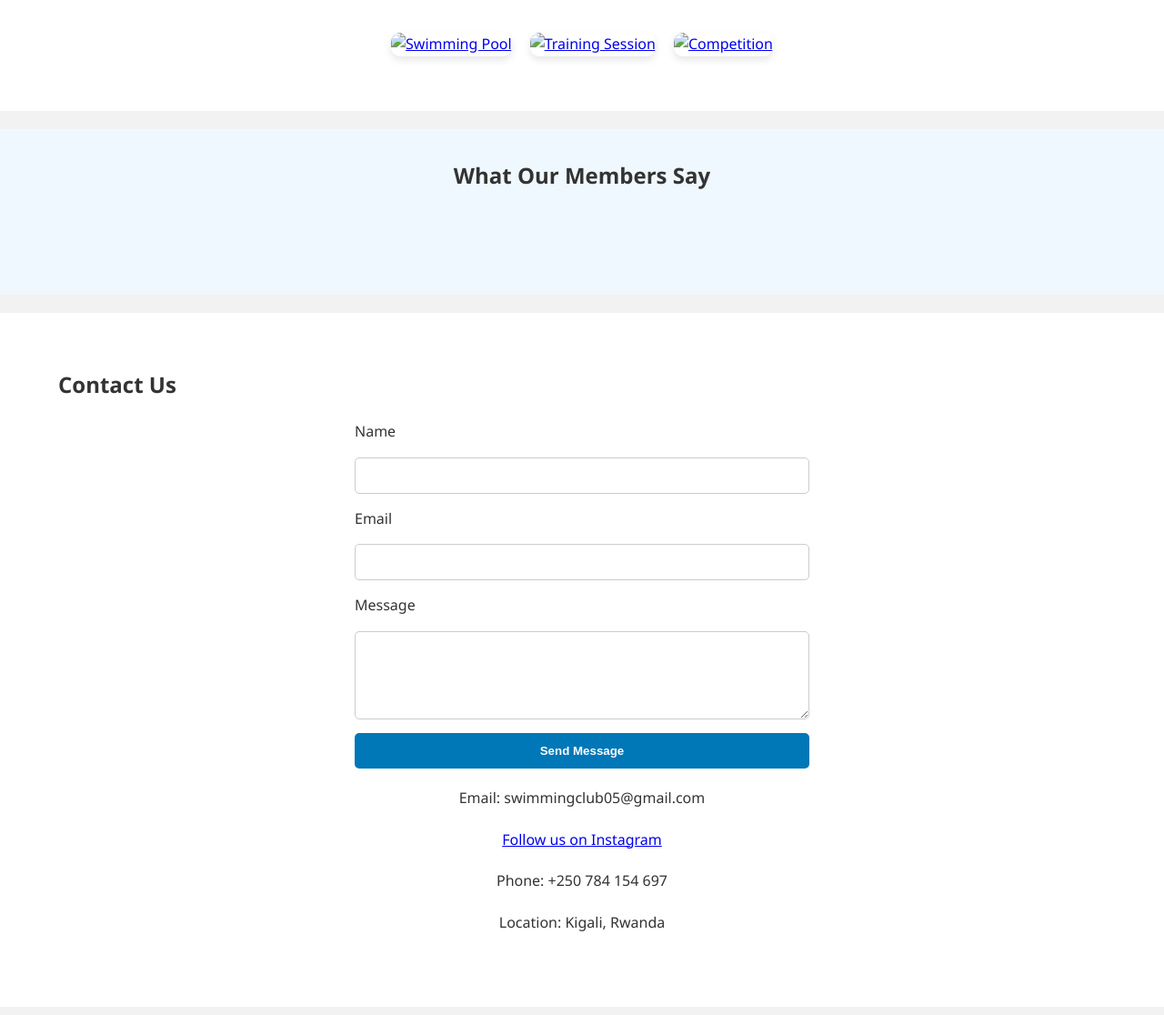
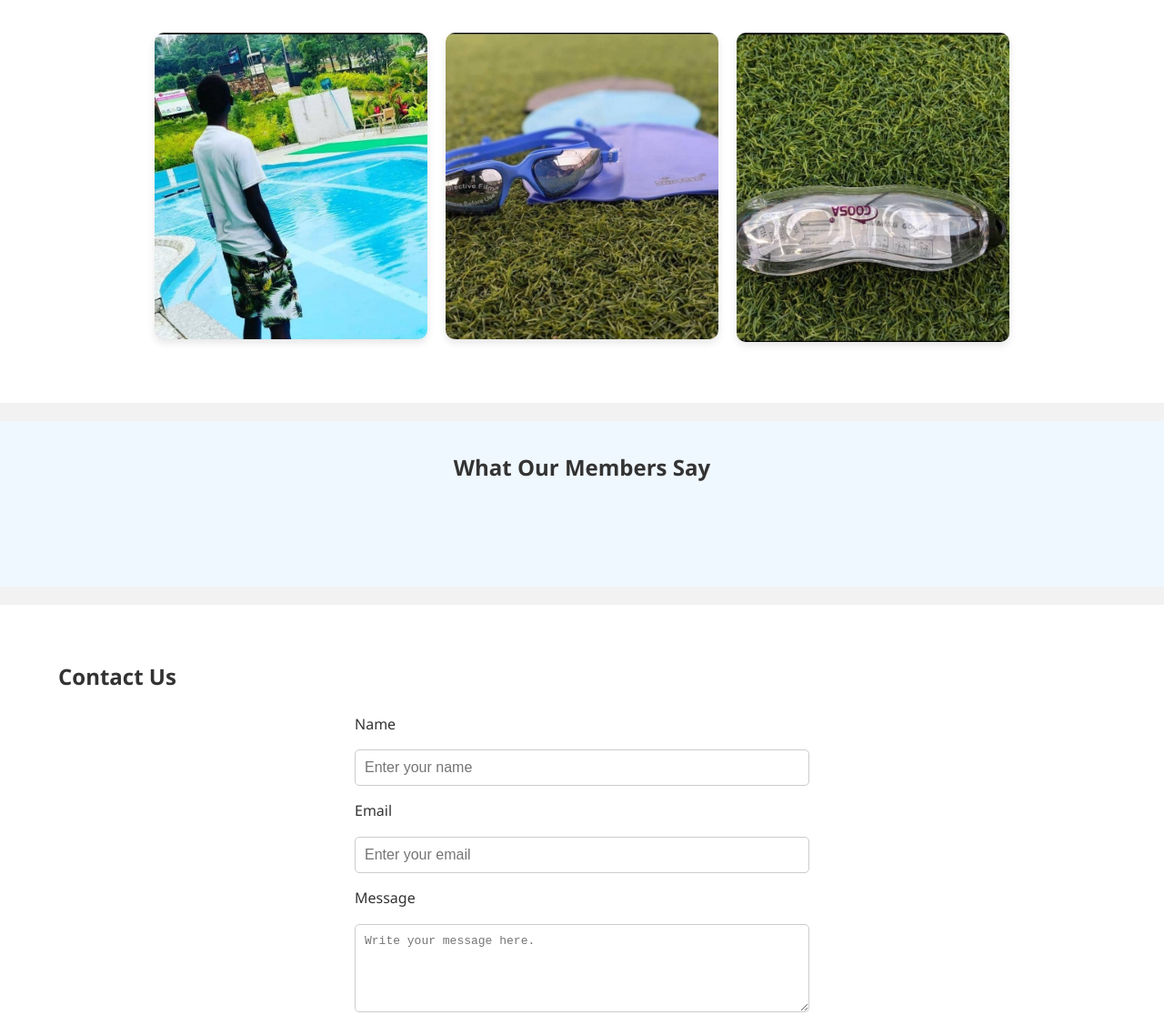
Before and after one commit to Shingiro1/MyProject, a plain HTML site: page index.html in a window 1280 px wide. Shown: the part 1434-2550 px from the top of the page at 91% size. Drawn offline with nearby package versions, Linux system fonts and the light colour scheme.

Commit message:
added place holders

```diff
--- a/index.html
+++ b/index.html
@@ -52,14 +52,14 @@
         <h2>Gallery</h2>
         <div class="video-section">
           <video controls width="100%">
-            <source src="swimming-promo.mp4" type="video/mp4" />
+            <source src="./images/vid-1.mp4" type="video/mp4" />
             Your browser does not support the video tag.
           </video>
         </div>
         <div class="photo-section">
-          <a href="pool1.jpg" data-lightbox="gallery"><img src="pool1.jpg" alt="Swimming Pool" /></a>
-          <a href="training.jpg" data-lightbox="gallery"><img src="training.jpg" alt="Training Session" /></a>
-          <a href="competition.jpg" data-lightbox="gallery"><img src="competition.jpg" alt="Competition" /></a>
+          <a href="./images/img-1.jpg" data-lightbox="gallery"><img src="./images/img-1.jpg" alt="Swimming Pool" /></a>
+          <a href="./images/img-2.jpg" data-lightbox="gallery"><img src="./images/img-2.jpg" alt="Training Session" /></a>
+          <a href="./images/img-3.jpg" data-lightbox="gallery"><img src="./images/img-3.jpg" alt="Competition" /></a>
         </div>
       </div>
     </section>
@@ -80,13 +80,13 @@
         <h2>Contact Us</h2>
         <form class="contact-form" id="contact-form">
           <label for="name">Name</label>
-          <input type="text" id="name" name="name" required>
+          <input type="text" id="name" name="name" placeholder="Enter your name" required>
 
           <label for="email">Email</label>
-          <input type="email" id="email" name="email" required>
+          <input type="email" id="email" name="email" placeholder="Enter your email" required>
 
           <label for="message">Message</label>
-          <textarea id="message" name="message" rows="5" required></textarea>
+          <textarea id="message" name="message" rows="5" placeholder="Write your message here." required></textarea>
 
           <button type="submit">Send Message</button>
         </form>
```
